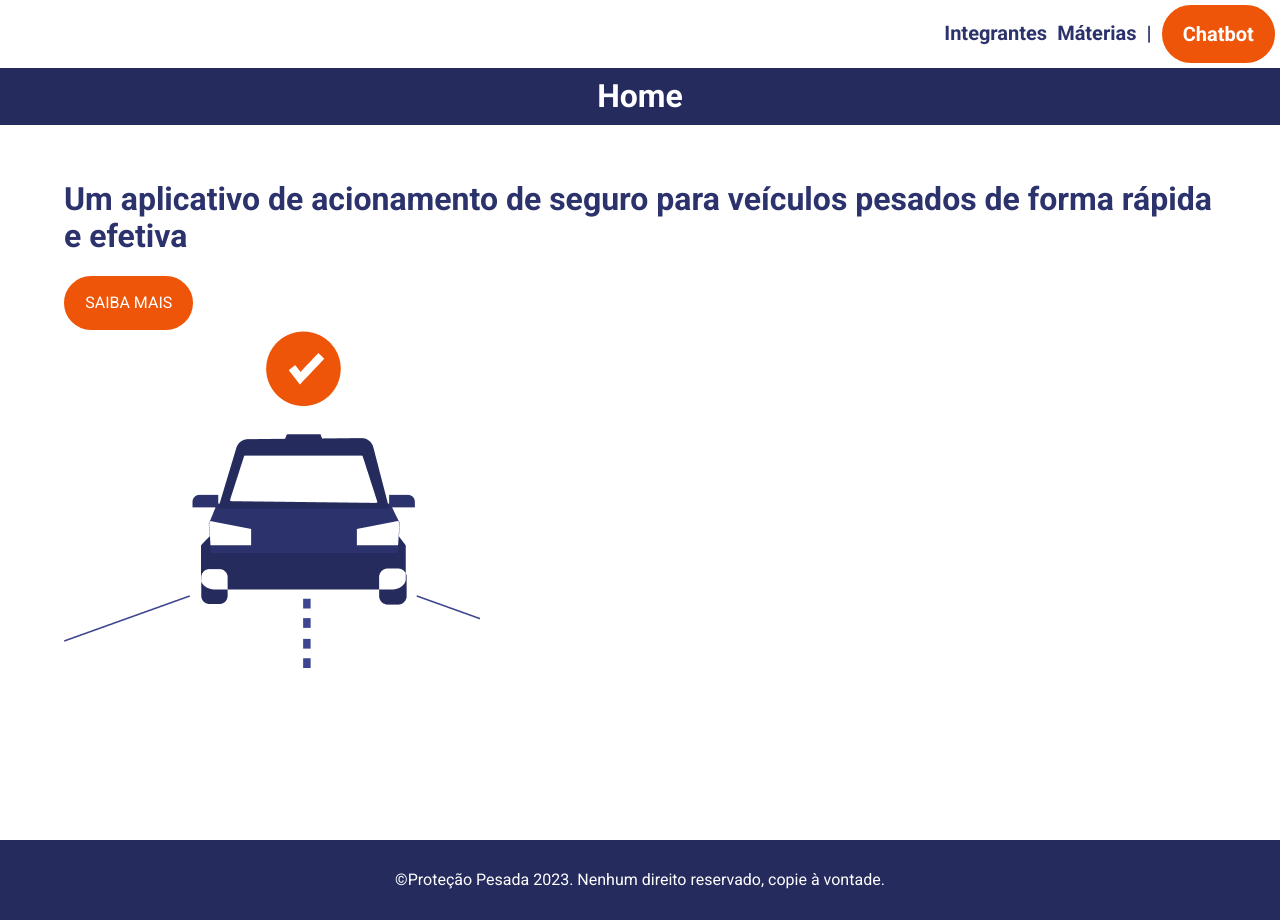
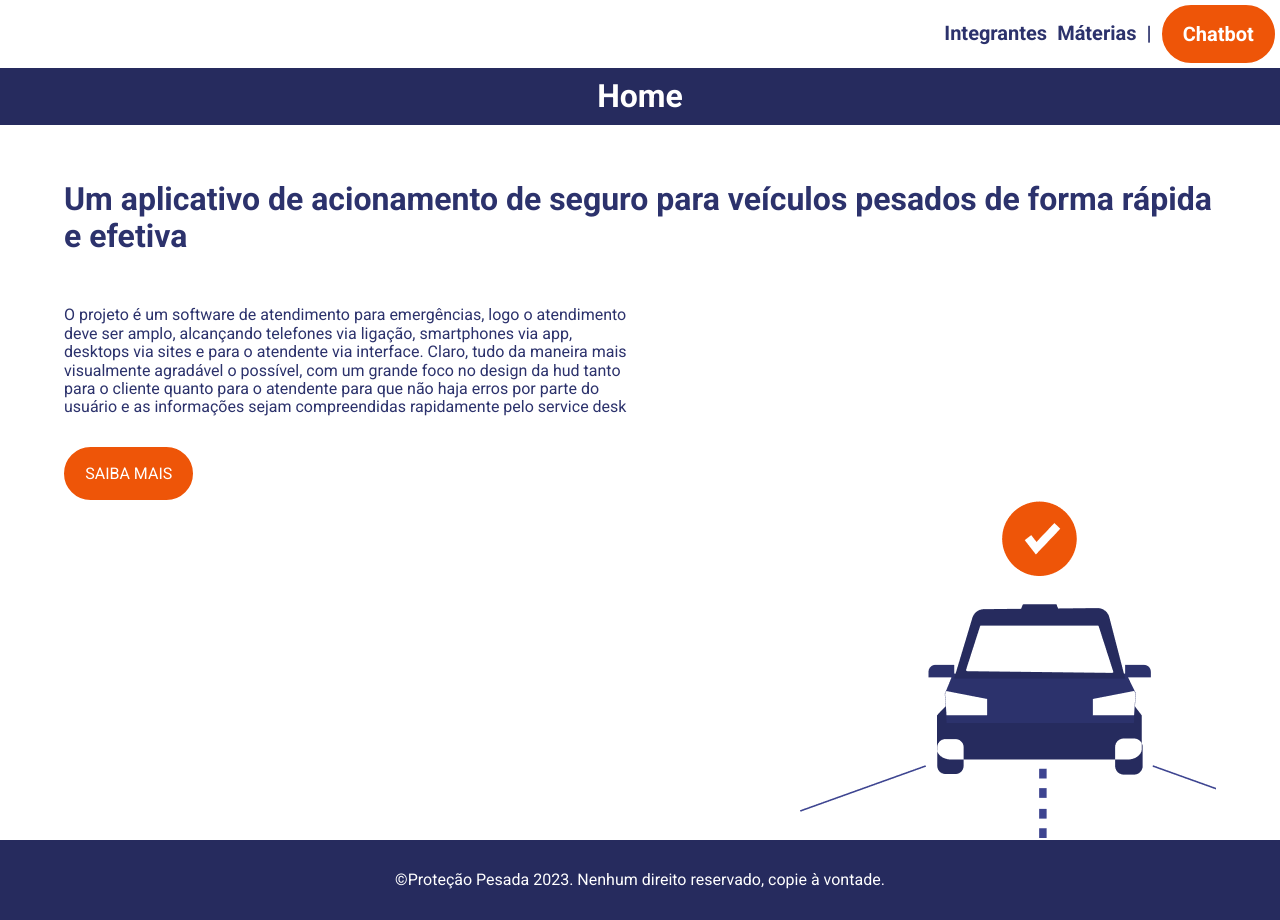
Before and after one commit to Serbatinho/sprint, a React (Vite) app: page / in a window 1280 px wide. Built offline with nearby package versions, Linux system fonts and the light colour scheme.

Commit message:
home responsiva e hidden text

```diff
--- a/src/routes/Home/index.jsx
+++ b/src/routes/Home/index.jsx
@@ -10,8 +10,16 @@ export default function Home() {
             <main className="full-container">
                 <div className="mid-container mid-container-home">
                     <h1>Um aplicativo de acionamento de seguro para veículos pesados de forma rápida e efetiva</h1>
+                    <p className="hidden-text-home">O projeto é um software de atendimento para emergências, logo o
+                        atendimento deve ser amplo, alcançando telefones via ligação,
+                        smartphones via app, desktops via sites e para o atendente via
+                        interface. Claro, tudo da maneira mais visualmente agradável o
+                        possível, com um grande foco no design da hud tanto para o cliente
+                        quanto para o atendente para que não haja erros por parte do usuário
+                        e as informações sejam compreendidas rapidamente pelo service
+                        desk</p>
                     <Link to='/saiba-mais' className="dynamic-border btn">SAIBA MAIS</Link>
-                    <img src={carro} alt="Carro Proteção Pesada" />
+                    <img src={carro} alt="Carro Proteção Pesada" className="image-home" />
                 </div>
             </main>
         </>
--- a/src/routes/Integrantes/index.jsx
+++ b/src/routes/Integrantes/index.jsx
@@ -5,7 +5,7 @@ import integrante from '../../images/integrante.png'
 export default function Integrantes() {
     return (
         <>
-            <main className="full-container">
+            <main className="full-container full-container-integrantes">
                 <div className="mid-container-integrantes">
                     <h1 className='title-integrantes'>INTEGRANTES</h1>
                     <figure>
--- a/src/styles/Home.css
+++ b/src/styles/Home.css
@@ -1,7 +1,28 @@
 .mid-container-home{
     overflow: hidden;
+    max-width: 1200px;
 }
 
-@media (min-width: 401px) {
+.hidden-text-home {
+  width: 50%;
+  max-width: 600px;
+  margin: 30px 0px;
+  display: none;
+}
 
+@media screen and (min-width: 600px) {
+  .image-home{
+    align-self: flex-end;
+    justify-self: flex-end;
   }
+
+  .mid-container-home{
+    height: 100%;
+}
+}
+
+@media screen and (min-width: 800px) {
+  .hidden-text-home {
+    display: flex;
+  }
+}
--- a/src/styles/Integrantes.css
+++ b/src/styles/Integrantes.css
@@ -20,7 +20,8 @@ figcaption {
 }
 
 .title-integrantes{
-    margin-bottom: 30px;
+    margin-bottom: 60px;
+    margin-top: 100px;
     text-align: center;
 }
 
@@ -46,6 +47,7 @@ figcaption {
       align-items: center;
       width: 100%;
       max-width: 800px;
+      justify-content: center;
     }
 
     figure {
```
